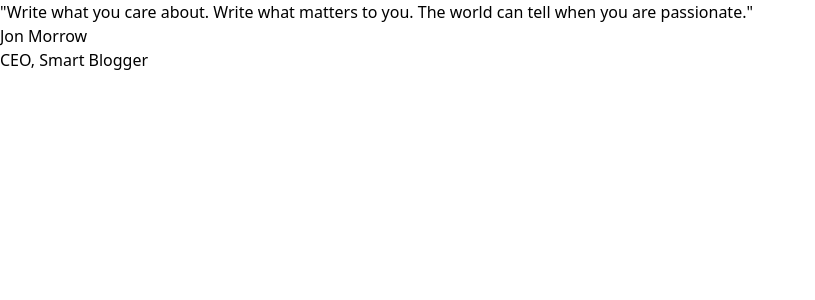
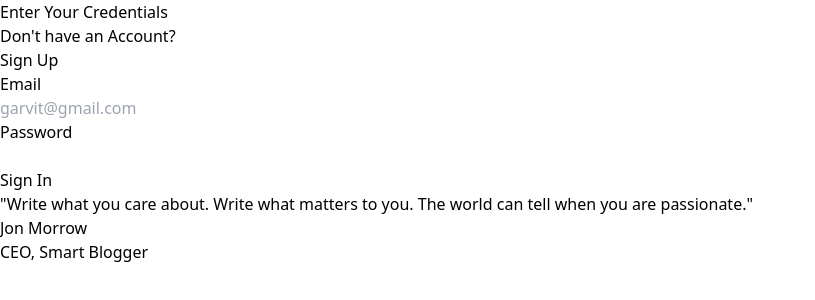
Before and after one commit to GarvitDadheech/blogitude, a React (Vite) app in the folder frontend/: page /signin in a window 1280 px wide. Shown: the top 300 px of the page, without its empty margins (0-815 px from the left). Built offline with nearby package versions, Linux system fonts and the light colour scheme.

Commit message:
store the inputs in signup

```diff
--- a/frontend/src/components/Heading.tsx
+++ b/frontend/src/components/Heading.tsx
@@ -12,7 +12,7 @@ export const Heading = ({headingContent, subHeadingContent,isSignUp}: headingInp
             <div className="text-2xl font-extrabold mb-4 sm:text-3xl lg:text-5xl">{headingContent}</div>
             <div className="flex mb-10 justify-center">
                 <div className="text-gray-600 font-semibold text-lg">{subHeadingContent}</div>
-                <div className="underline pl-2">{isSignUp ? <Link to="/signin">Log In</Link> : <Link to="/signup">Sign Up</Link>}</div>
+                <div className="underline pl-2 text-lg">{isSignUp ? <Link to="/signin">Log In</Link> : <Link to="/signup">Sign Up</Link>}</div>
             </div>
         </div>
     )
--- a/frontend/src/pages/Signin.tsx
+++ b/frontend/src/pages/Signin.tsx
@@ -1,10 +1,16 @@
+import { Button } from "../components/Button"
+import { Heading } from "../components/Heading"
+import { InputBox } from "../components/InputBox"
 import { Quote } from "../components/Quote"
 
 export const Signin = () => {
     return (
-        <div className="grid grid-cols-2">
-            <div className="">
-
+        <div className="grid grid-cols-1 lg:grid-cols-2">
+            <div className="flex flex-col justify-center items-center">
+                <Heading headingContent="Enter Your Credentials" subHeadingContent="Don't have an Account?" isSignUp={false}/>
+                <InputBox label="Email" placeholder="garvit@gmail.com" onChange={() => console.log("changed")}/>
+                <InputBox label="Password" placeholder="" onChange={() => console.log("changed")} type="password"/>
+                <Button content="Sign In"/>
             </div>
             <Quote/>
         </div>
--- a/frontend/src/pages/Signup.tsx
+++ b/frontend/src/pages/Signup.tsx
@@ -1,17 +1,41 @@
+import { useState } from "react"
 import { Button } from "../components/Button"
 import { Heading } from "../components/Heading"
 import { InputBox } from "../components/InputBox"
 import { Quote } from "../components/Quote"
+import { SignUpBody } from "@garvit_dadheech/blogitude"
 
 export const Signup = () => {
+
+    const [postInputs,setPostInputs] = useState<SignUpBody>({
+        name: "",
+        email: "",
+        password: ""
+    })
+
     return (
         <div className="grid grid-cols-1 lg:grid-cols-2">
             <div className="flex flex-col justify-center items-center">
                 <Heading headingContent="Create an Account" subHeadingContent="Already have an Account?" isSignUp={true}/>
-                <InputBox label="Name" placeholder="Garvit Dadheech" onChange={() => console.log("changed")}/>
-                <InputBox label="Email" placeholder="garvit@gmail.com" onChange={() => console.log("changed")}/>
-                <InputBox label="Password" placeholder="" onChange={() => console.log("changed")} type="password"/>
-                <Button content="Sign In"/>
+                <InputBox label="Name" placeholder="Garvit Dadheech" onChange={(e) => {
+                    setPostInputs({
+                        ...postInputs,
+                        name: e.target.value
+                    })
+                }}/>
+                <InputBox label="Email" placeholder="garvit@gmail.com" onChange={(e) => {
+                    setPostInputs({
+                        ...postInputs,
+                        email: e.target.value
+                    })
+                }}/>
+                <InputBox label="Password" placeholder="" onChange={(e) => {
+                    setPostInputs({
+                        ...postInputs,
+                        password: e.target.value
+                    })
+                }} type="password"/>
+                <Button content="Sign Up"/>
             </div>
             <Quote/>
         </div>
```
